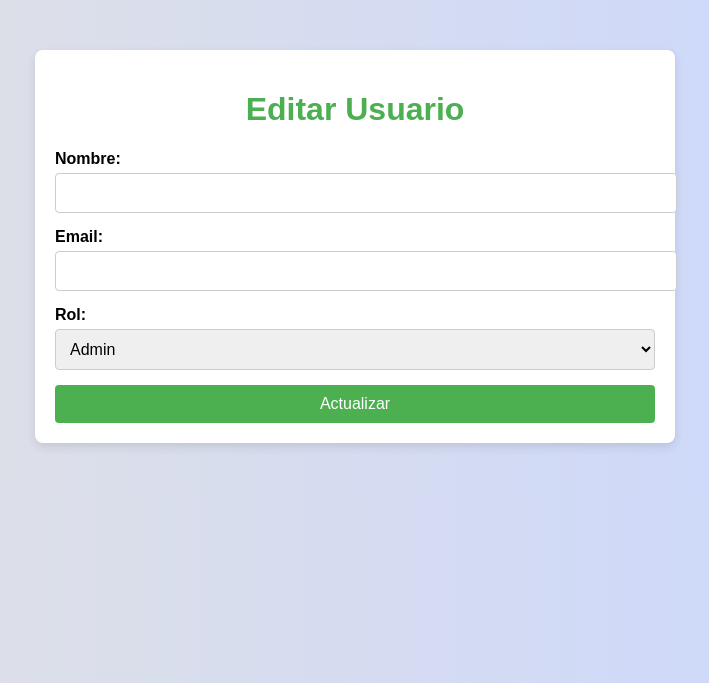
After one commit to rodrigoportillo123/CRUD-de-Alojamientos-Gesti-n-de-Usuarios-y-Administrador, a PHP site: page /edit.php in a window 1280 px wide. The commit adds this page. Shown: the top 683 px of the page, without its empty margins (285-994 px from the left). Run offline with PHP 8.4, Linux system fonts and the light colour scheme; data that the repository does not hold is empty.

Commit message:
agregando opciones de editar

```diff
--- /dev/null
+++ b/edit.php
@@ -0,0 +1,103 @@
+<?php
+include 'db.php';
+
+if (isset($_GET['id'])) {
+    $id = $_GET['id'];
+    $sql = "SELECT * FROM users WHERE id = $id";
+    $result = $conn->query($sql);
+    $user = $result->fetch_assoc();
+}
+
+if ($_SERVER['REQUEST_METHOD'] == 'POST') {
+    $nombre = $_POST['nombre'];
+    $email = $_POST['email'];
+    $rol = $_POST['rol'];
+    $id = $_POST['id'];
+
+    $sql = "UPDATE users SET name='$nombre', email='$email', role='$rol' WHERE id = $id";
+
+    if ($conn->query($sql) === TRUE) {
+        header("Location: admin.php");
+        exit;
+    } else {
+        echo "Error al actualizar: " . $conn->error;
+    }
+}
+?>
+<!DOCTYPE html>
+<html lang="es">
+<head>
+    <meta charset="UTF-8">
+    <meta name="viewport" content="width=device-width, initial-scale=1.0">
+    <title>Editar Usuario</title>
+    <style>
+        body {
+            background-color: #c9d6ff;
+            background: linear-gradient(to right, #e2e2e2, #c9d6ff);
+            font-family: sans-serif;
+            margin: 0;
+        }
+        .container {
+            max-width: 600px;
+            margin: 50px auto;
+            padding: 20px;
+            background: white;
+            border-radius: 8px;
+            box-shadow: 0 4px 10px rgba(0, 0, 0, 0.1);
+        }
+        h1 {
+            text-align: center;
+            color: #4CAF50;
+        }
+        form {
+            display: flex;
+            flex-direction: column;
+        }
+        label {
+            margin-bottom: 5px;
+            font-weight: bold;
+        }
+        input[type="text"], input[type="email"], select {
+            width: 100%;
+            padding: 10px;
+            margin-bottom: 15px;
+            border: 1px solid #ccc;
+            border-radius: 4px;
+            font-size: 16px;
+        }
+        button {
+            padding: 10px 20px;
+            background: #4CAF50;
+            color: white;
+            border: none;
+            border-radius: 4px;
+            cursor: pointer;
+            font-size: 16px;
+        }
+        button:hover {
+            background: #3e8e41;
+        }
+    </style>
+</head>
+<body>
+    <div class="container">
+        <h1>Editar Usuario</h1>
+        <form method="POST">
+            <input type="hidden" name="id" value="<?php echo $user['id']; ?>">
+            <label for="nombre">Nombre:</label>
+            <input type="text" name="nombre" id="nombre" value="<?php echo $user['name']; ?>" required>
+
+            <label for="email">Email:</label>
+            <input type="email" name="email" id="email" value="<?php echo $user['email']; ?>" required>
+
+            <label for="rol">Rol:</label>
+            <select name="rol" id="rol">
+                <option value="admin" <?php if ($user['role'] == 'admin') echo 'selected'; ?>>Admin</option>
+                <option value="user" <?php if ($user['role'] == 'user') echo 'selected'; ?>>User</option>
+            </select>
+
+            <button type="submit">Actualizar</button>
+        </form>
+    </div>
+</body>
+</html>
```
Also changed, not shown: admin.php (+81 -10 lines), mis_alojamientos.php (added, +138 -0 lines), usuario.php (+47 -34 lines).
